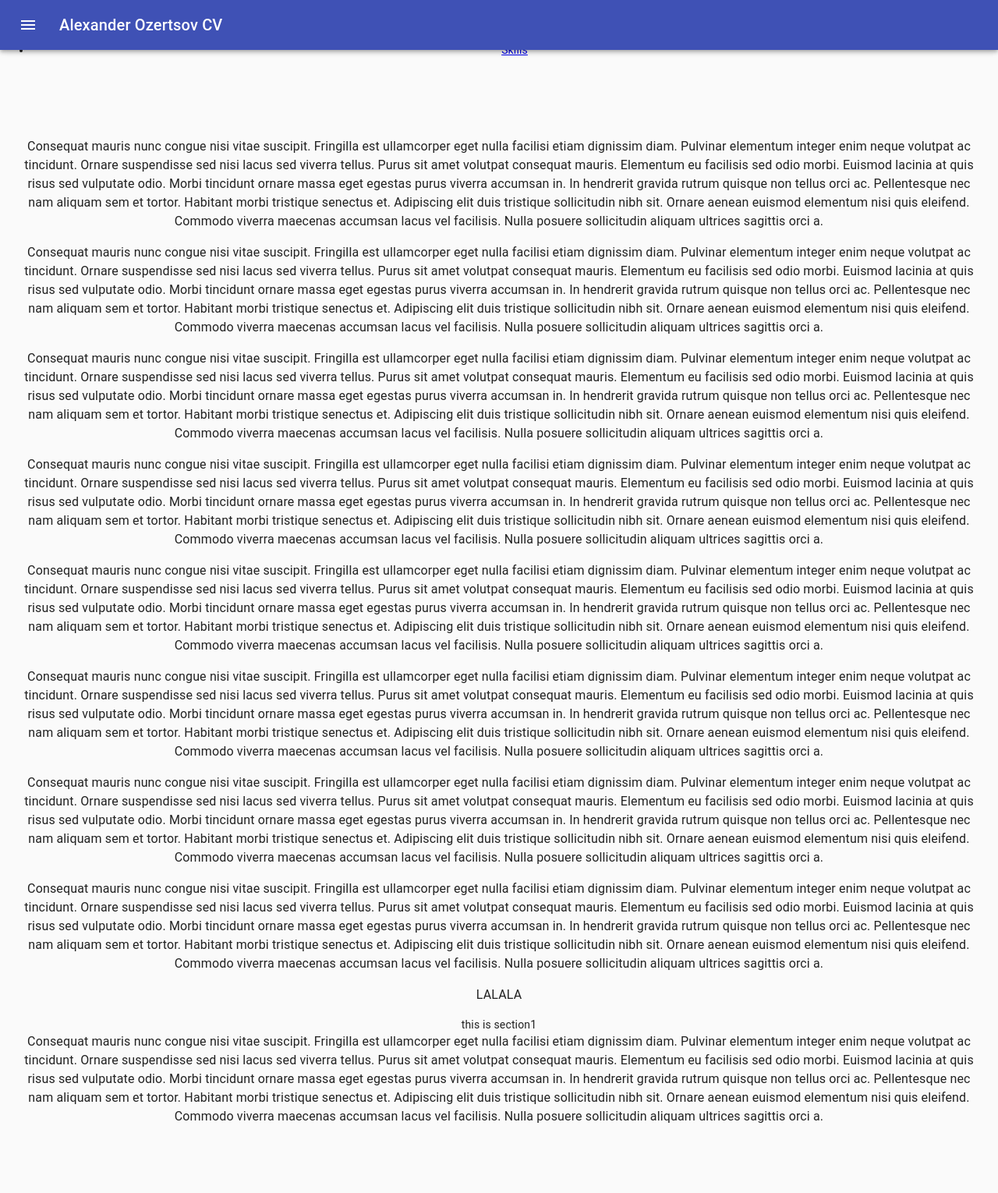
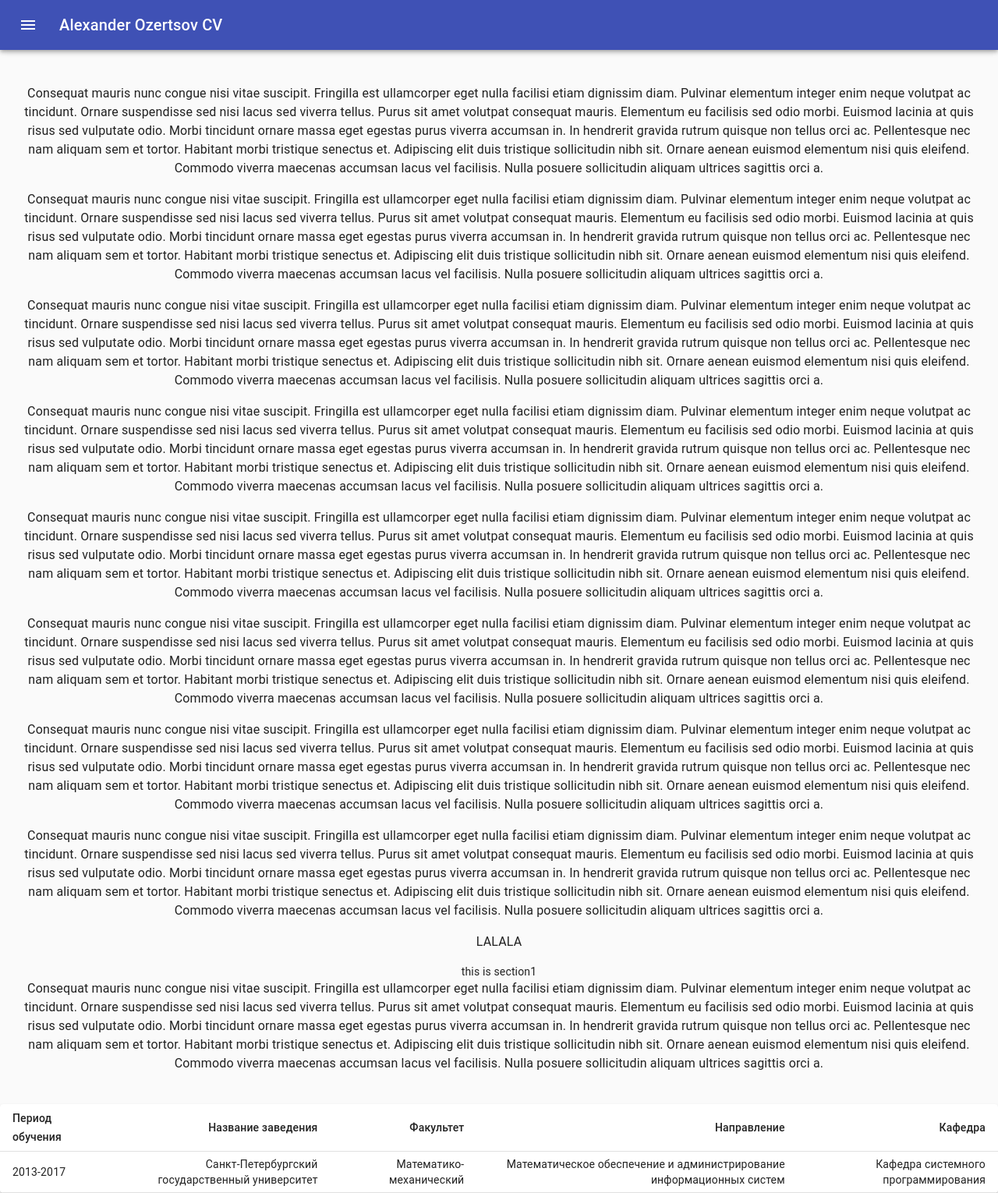
Before and after one commit to aozertsov/aozertsov.github.io, a React app: page /education in a window 1280 px wide. Shown: the whole page at 78% size. Before the commit the page ends 1484 px from the top, so only its background shows below. Built offline with nearby package versions, Linux system fonts and the light colour scheme.

Commit message:
Add education page to menu

```diff
--- a/src/App.js
+++ b/src/App.js
@@ -6,37 +6,22 @@ import Experience from './components/Experience';
 
 import PersistentDrawerLeft from './components/Menu';
 
-import { BrowserRouter, Route, Link } from "react-router-dom";
+import { BrowserRouter, Route, Link, Switch } from "react-router-dom";
 
 function App() {
 
   return (
     <div className="App">
       <BrowserRouter>
-    <div>
+      <Link to="/education">Home</Link>
       <div>
-         <Tabs>
-          <TabList>
-            <Tab><Link to="/education">Education</Link></Tab>
-            <Tab><Link to="/experience">Experience</Link></Tab>
-            <Tab><Link to="/skills">Skills</Link></Tab>
-          </TabList>
-
-          <TabPanel>
-            <Route path="/education" component={Education}/>
-          </TabPanel>
-          <TabPanel>
-            <Route path="/experience" component={Experience}/>
-          </TabPanel>
-          <TabPanel>
-            <Route path="/skills" component={Skills}/>
-          </TabPanel>
-        </Tabs>
+        <PersistentDrawerLeft/>
       </div>
-
-      <PersistentDrawerLeft/>
-    </div>
-  </BrowserRouter>
+      <Switch>
+            <Route path="/education" component= {Education}>
+            </Route>
+      </Switch>
+      </BrowserRouter>
     </div>
   );
 }
--- a/src/components/Education.js
+++ b/src/components/Education.js
@@ -1,11 +1,57 @@
 import React, {Component} from "react";
+import { makeStyles } from '@material-ui/core/styles';
+import Table from '@material-ui/core/Table';
+import TableBody from '@material-ui/core/TableBody';
+import TableCell from '@material-ui/core/TableCell';
+import TableContainer from '@material-ui/core/TableContainer';
+import TableHead from '@material-ui/core/TableHead';
+import TableRow from '@material-ui/core/TableRow';
+import Paper from '@material-ui/core/Paper';
 
-export default class Education extends Component {
 
-    render() {
-        return(
-            <div className="education">
-            </div>
+function createData(name, calories, fat, carbs, protein) {
+    return { name, calories, fat, carbs, protein };
+  }
+
+  const rows = [
+    createData('2013-2017', "Санкт-Петербургский государственный университет", "Математико-механический",
+    "Математическое обеспечение и администрирование информационных систем", "Кафедра системного программирования"),
+    ];
+  const useStyles = makeStyles({
+    table: {
+      minWidth: 650,
+    },
+  });
+
+export default function() {
+    const classes = useStyles();
+
+    return(
+            <TableContainer component={Paper}>
+      <Table className={classes.table} size="small" aria-label="a dense table">
+        <TableHead>
+          <TableRow>
+            <TableCell>Период обучения</TableCell>
+            <TableCell align="right">Название заведения</TableCell>
+            <TableCell align="right">Факультет</TableCell>
+            <TableCell align="right">Направление</TableCell>
+            <TableCell align="right">Кафедра</TableCell>
+          </TableRow>
+        </TableHead>
+        <TableBody>
+          {rows.map((row) => (
+            <TableRow key={row.name}>
+              <TableCell component="th" scope="row">
+                {row.name}
+              </TableCell>
+              <TableCell align="right">{row.calories}</TableCell>
+              <TableCell align="right">{row.fat}</TableCell>
+              <TableCell align="right">{row.carbs}</TableCell>
+              <TableCell align="right">{row.protein}</TableCell>
+            </TableRow>
+          ))}
+        </TableBody>
+      </Table>
+    </TableContainer>
         )
-    }
 }
--- a/src/components/Menu.js
+++ b/src/components/Menu.js
@@ -17,6 +17,8 @@ import ListItemIcon from '@material-ui/core/ListItemIcon';
 import ListItemText from '@material-ui/core/ListItemText';
 import InboxIcon from '@material-ui/icons/MoveToInbox';
 import MailIcon from '@material-ui/icons/Mail';
+
+import { Link } from "react-router-dom";
 
 const drawerWidth = 240;
 
@@ -131,7 +133,8 @@ export default function PersistentDrawerLeft() {
         <Divider />
         <List>
           {['Образование', 'Опыт', 'Навыки'].map((text, index) => (
-            <ListItem button component="a" href="#section1">
+
+            <ListItem button component={Link} to="/education">
               <ListItemIcon>{index % 2 === 0 ? <InboxIcon /> : <MailIcon />}</ListItemIcon>
               <ListItemText primary={text} />
             </ListItem>
--- a/src/index.js
+++ b/src/index.js
@@ -1,9 +1,12 @@
 import React from 'react';
 import ReactDOM from 'react-dom';
 import App from './App';
+import {BrowserRouter} from 'react-router-dom';
 
 
 ReactDOM.render(
-  <App/>,
+  <BrowserRouter>
+    <App/>
+  </BrowserRouter>,
   document.getElementById('container')
 );
```
